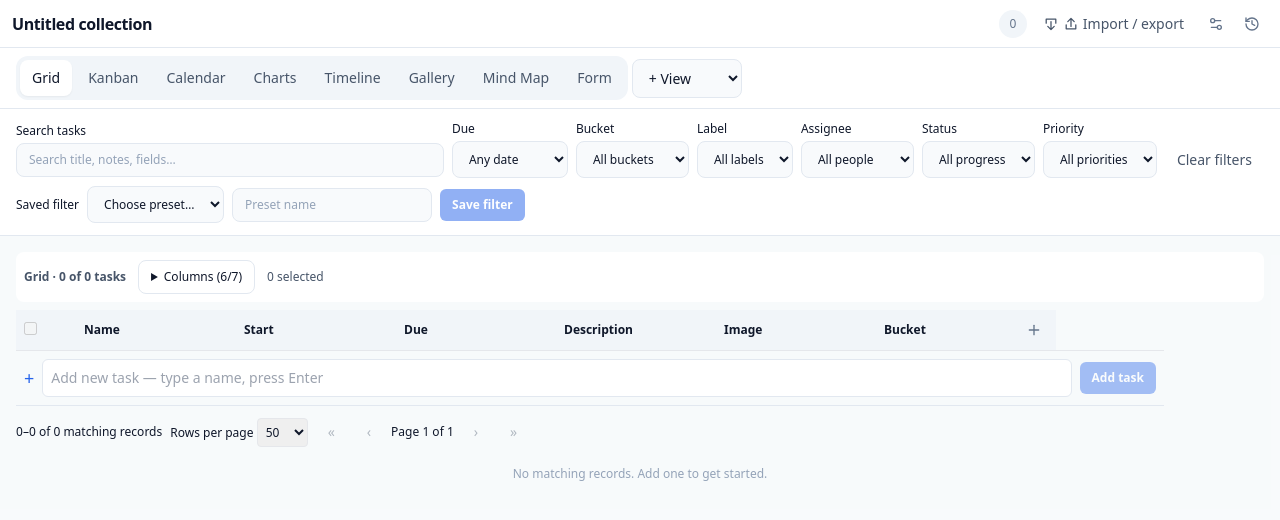
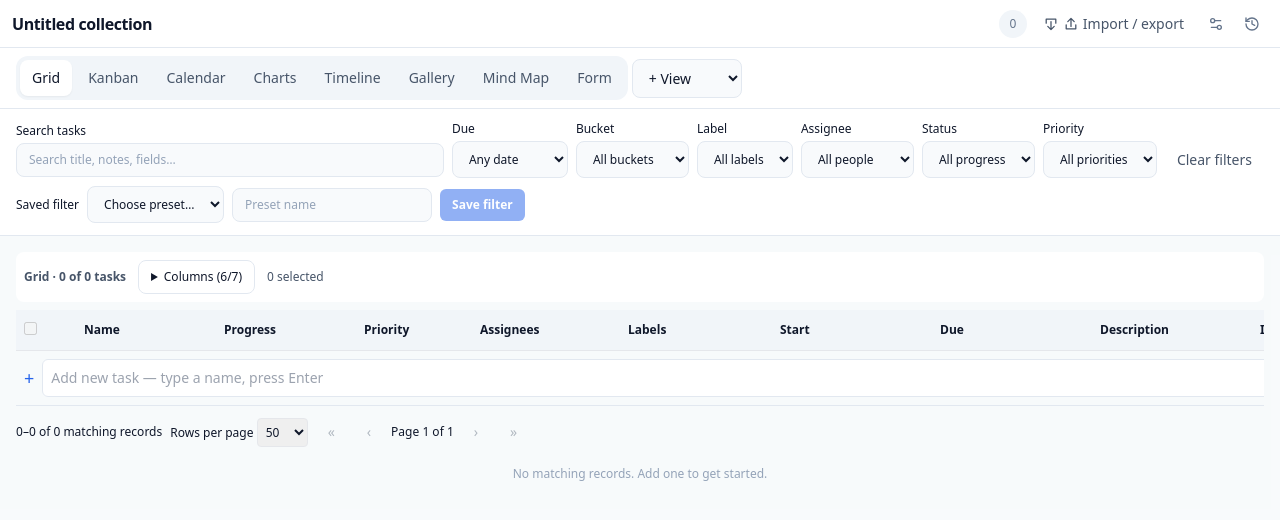
Before and after one commit to eddyvn98/collection-planner, a React (Vite) app: page / in a window 1280 px wide. Both pictures are taken after a click on the button "Grid". Shown: the top 520 px of the page. Built offline with nearby package versions, Linux system fonts and the light colour scheme.

Commit message:
feat(grid): render four Planner metadata columns before other fields

```diff
--- a/src/renderers/CollectionTableView.tsx
+++ b/src/renderers/CollectionTableView.tsx
@@ -16,6 +16,7 @@ import { COLLECTION_PAGE_SIZES, collectionTablePage, type CollectionPageSize } f
 import { gridFields } from "../collections/collectionPlannerFilters";
 import { CollectionGridToolbar } from "./CollectionGridToolbar";
 import { CollectionGridAddRow } from "./CollectionGridAddRow";
+import { gridTaskColumns } from "./collectionGridTaskColumns";
 
 interface Props {
   data: CollectionBlockPayload; sources?: CollectionSources;
@@ -62,7 +63,8 @@ export function CollectionTableView({ data, sources, view, rows, readOnly, onCha
   // Stable controlled state: one sorting array per saved View configuration.
   const sorting = useMemo<SortingState>(() => viewSorts(view).map(s =>
     ({ id: s.fieldId, desc: s.direction === "desc" })), [view]);
-  const columns = useMemo<ColumnDef<CollectionRecord>[]>(() => visibleFields.map(field => ({
+  const columns = useMemo<ColumnDef<CollectionRecord>[]>(() => {
+    const base = visibleFields.map(field => ({
     id: field.id, accessorFn: record => record.values[field.id] ?? "", header: () => field.name,
     sortingFn: field.type === "number" ? "basic" : "alphanumeric",
     cell: ctx => field.type === "select"
@@ -76,7 +78,9 @@ export function CollectionTableView({ data, sources, view, rows, readOnly, onCha
         readOnly={readOnly} data={dataRef.current} sources={sourcesRef.current}
         recordId={ctx.row.original.id}
         compact onSet={value => patchRef.current(ctx.row.original, field, value)} />,
-  })), [visibleFields, readOnly]);
+  })) as ColumnDef<CollectionRecord>[];
+    return [base[0], ...gridTaskColumns(() => dataRef.current, onChange, readOnly), ...base.slice(1)].filter(Boolean);
+  }, [visibleFields, readOnly, onChange]);
   const numericFieldIds = useMemo(() => new Set(data.fields.filter(field => field.type === "number").map(field => field.id)), [data.fields]);
   const table = useReactTable({
     // Bind TanStack only to the visible page, not thousands of input editors.
@@ -121,11 +125,12 @@ export function CollectionTableView({ data, sources, view, rows, readOnly, onCha
     <CollectionGridToolbar data={data} view={view} visibleCount={rows.length} selectedIds={selectedIds} readOnly={readOnly}
       onChange={onChange} onClear={() => setSelected([])} />
     <DndContext sensors={sensors} collisionDetection={closestCenter} onDragEnd={reorderColumn}>
-    <div ref={tableScroll} className="overflow-x-auto">
+    <div ref={tableScroll} className="max-w-full overflow-x-auto" role="region" aria-label="Scrollable Grid. Swipe to see all columns" tabIndex={0}>
     <table style={{ width: table.getTotalSize() + 188 }} className="table-fixed border-collapse text-left text-xs" data-testid="collection-tanstack-table">
     <colgroup>
       <col style={{ width: 40 }} />
-      {visibleFields.map(field => <col key={field.id} style={{ width: table.getColumn(field.id)?.getSize() ?? 160 }} />)}
+      {table.getAllLeafColumns().map(column => <col key={column.id}
+        style={{ width: column.getSize() }} />)}
       <col style={{ width: 40 }} /><col style={{ width: 108 }} />
     </colgroup>
     <thead>{table.getHeaderGroups().map(group => <tr key={group.id}>
@@ -140,7 +145,9 @@ export function CollectionTableView({ data, sources, view, rows, readOnly, onCha
         const field = data.fields.find(item => item.id === header.column.id);
         return field ? <CollectionTableColumnHeader key={header.id} field={field} header={header} data={data}
           readOnly={readOnly} onChange={onChange} onOpenFieldSettings={onOpenFieldSettings}
-          onRequestDelete={setPendingDeleteFieldId} onAdjustColumnSize={adjustColumnSize} /> : null;
+          onRequestDelete={setPendingDeleteFieldId} onAdjustColumnSize={adjustColumnSize} /> :
+          <th key={header.id} className="sticky top-0 z-20 border-b bg-slate-100 p-2 text-left font-semibold dark:bg-slate-800">
+            {flexRender(header.column.columnDef.header, header.getContext())}</th>;
       })}
       <th style={{ width: 40 }} className="sticky top-0 border-b bg-slate-100 p-1 dark:bg-slate-800">
         <button type="button" className="inline-flex h-7 w-7 items-center justify-center rounded text-slate-500 hover:bg-white focus-visible:outline-none focus-visible:ring-2 focus-visible:ring-blue-500 dark:hover:bg-slate-700"
@@ -166,11 +173,11 @@ export function CollectionTableView({ data, sources, view, rows, readOnly, onCha
         <button aria-label={"Delete " + recordTitle(data, row.original)} className={btnClass}
         disabled={readOnly} onClick={() => onChange(deleteRecord(data, row.original.id))}>×</button></td>
     </tr>)}
-    <CollectionGridAddRow data={data} colSpan={visibleFields.length + 3} readOnly={readOnly} onChange={onChange} />
+    <CollectionGridAddRow data={data} colSpan={table.getAllLeafColumns().length + 3} readOnly={readOnly} onChange={onChange} />
     </tbody>
-    {!!view.aggregations?.length && <tfoot><tr><td className="border-t" />{visibleFields.map(field => {
-      const aggregate = view.aggregations?.find(item => item.fieldId === field.id);
-      return <td key={field.id} className="border-t bg-slate-50 p-2 text-xs font-semibold dark:bg-slate-900">
+    {!!view.aggregations?.length && <tfoot><tr><td className="border-t" />{table.getAllLeafColumns().map(column => {
+      const aggregate = view.aggregations?.find(item => item.fieldId === column.id);
+      return <td key={column.id} className="border-t bg-slate-50 p-2 text-xs font-semibold dark:bg-slate-900">
         {aggregate ? aggregate.operation + ": " + calculateCollectionAggregate(rows, aggregate) : ""}</td>;
     })}<td className="border-t" /><td className="border-t text-xs">Visible totals</td></tr></tfoot>}
     </table>
```
